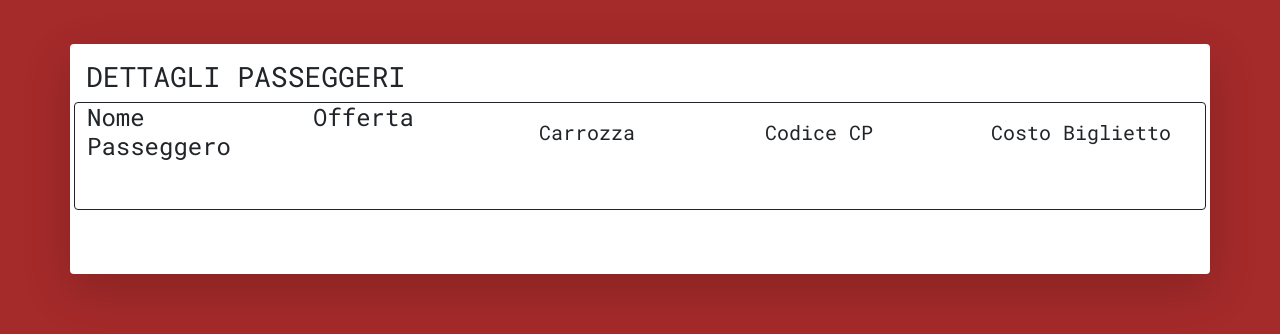
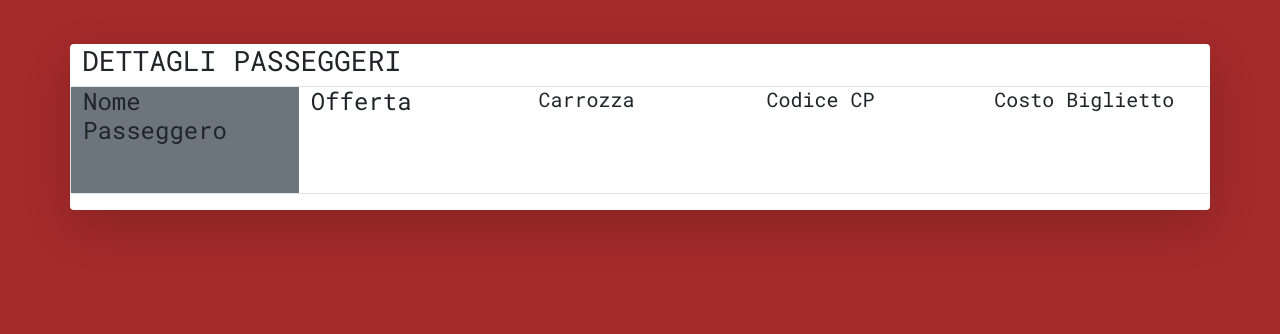
Before and after one commit to EdoardoRagazzi/js-biglietto-treno-form, a plain HTML site: page index.html in a window 1280 px wide. Shown: the part 454-788 px from the top of the page. Drawn offline with nearby package versions, Linux system fonts and the light colour scheme.

Commit message:
fixing output

```diff
--- a/css/style.css
+++ b/css/style.css
@@ -6,7 +6,7 @@
 }
 body{
     background-color: brown;
-    overflow: hidden;
+
 }
 .container{
     background-color: white;
--- a/index.html
+++ b/index.html
@@ -53,7 +53,7 @@
     </div>
     <!-- SECONDO CONTAINER / OUTPUT DATI -->
     <h2 class="text-uppercase text-center text-white mt-5">Il tuo biglietto</h2>
-    <div class="container mt-5  shadow-lg p-3 mb-5 bg-body rounded">
+    <div class="container mt-5  shadow-lg pb-3 mb-5 bg-body rounded ">
         <div class="row align-items-start">
             <div class="col">
                 <!-- DETTAGLI DEI PASSEGGERI -->
@@ -61,8 +61,8 @@
             </div>
         </div>
         <!-- OUTPUT DEI DATI CALCOLATI -->
-        <div class="row align-items-center border border-dark mb-5 rounded">
-            <div class="col">
+        <div class="row  rounded border border-end-0">
+            <div class="col bg-secondary">
                 <h4>Nome <br> Passeggero <br></h4>
                 <div id="nome" class="mt-5"></div>
             </div>
--- a/js/script.js
+++ b/js/script.js
@@ -39,8 +39,8 @@ cancel.addEventListener("click", function () {
     cod.remove();
     document.getElementById('price');
     price.remove();
-
-
+    //  REFRESH PAGE
+    location.reload();
 
 
 });
```
